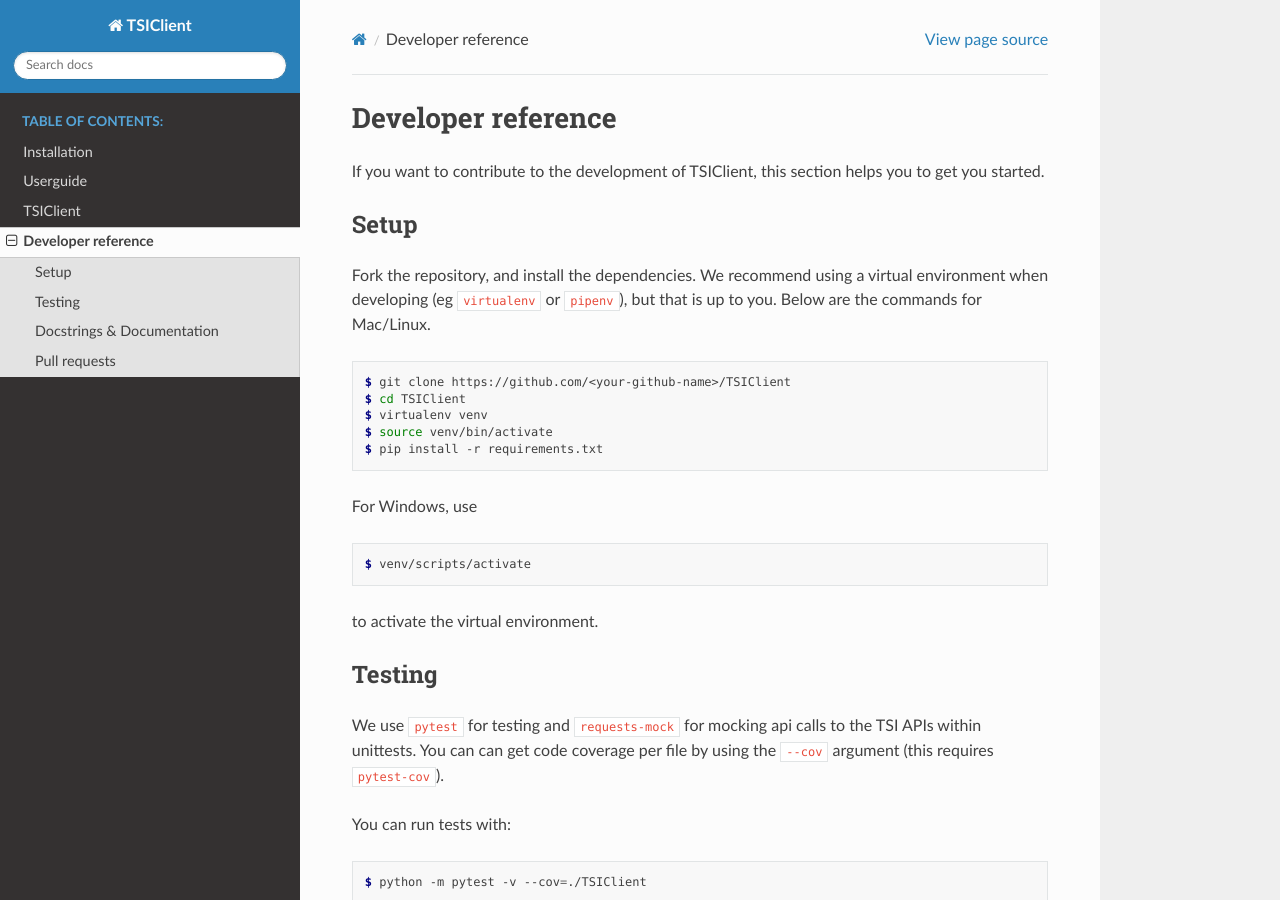
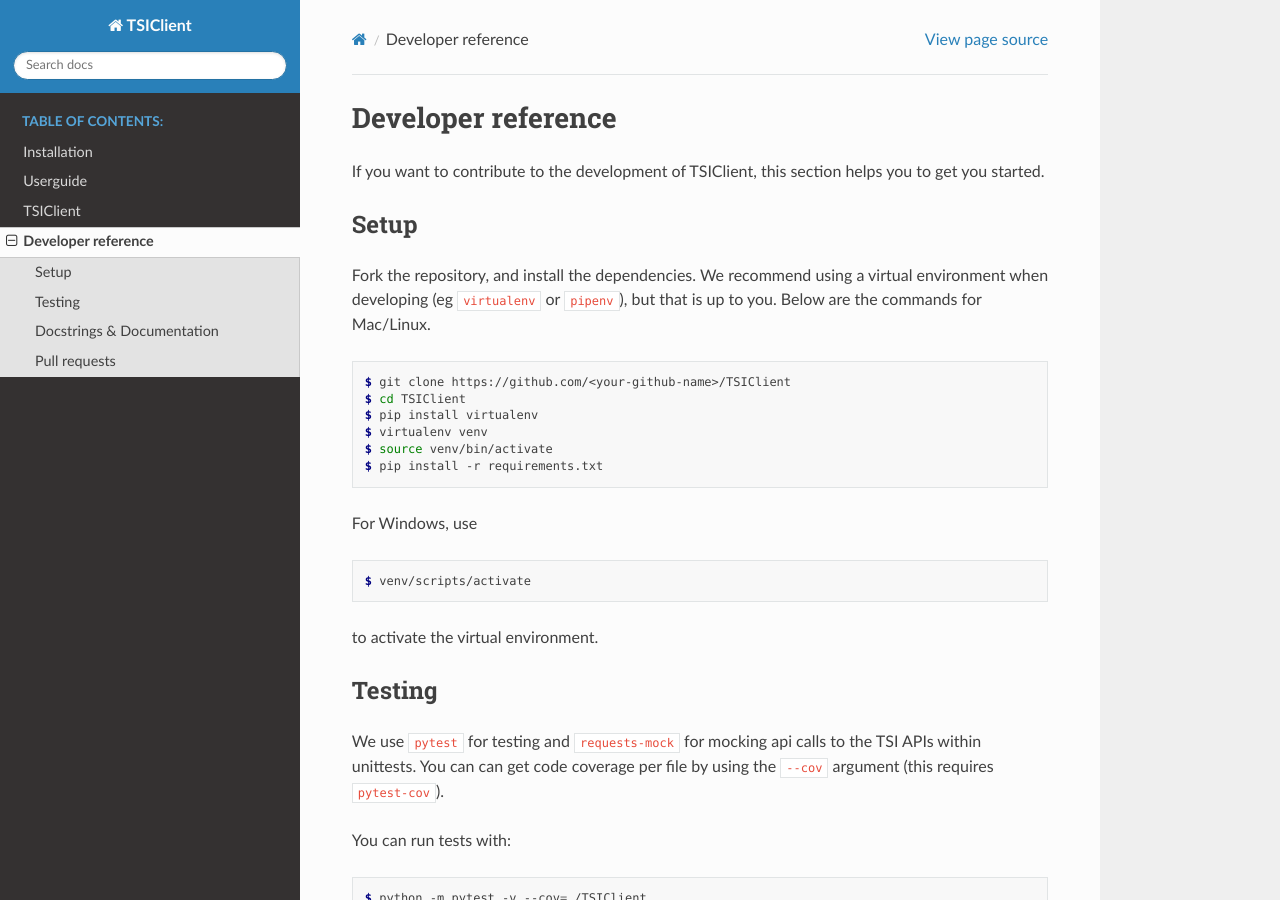
Before and after one commit to RaaLabs/TSIClient, a Sphinx documentation site: the page built from docs/source/developer.rst, in a window 1280 px wide and 900 px high. Built offline with Sphinx 7.4.7 and the Read the Docs theme 2.0.0, drawn with Linux system fonts in a browser that asks for light colours.

Commit message:
Minor addition in developer.rst.

```diff
--- a/docs/source/developer.rst
+++ b/docs/source/developer.rst
@@ -14,6 +14,7 @@
 
     $ git clone https://github.com/<your-github-name>/TSIClient
     $ cd TSIClient
+    $ pip install virtualenv
     $ virtualenv venv
     $ source venv/bin/activate
     $ pip install -r requirements.txt
```
